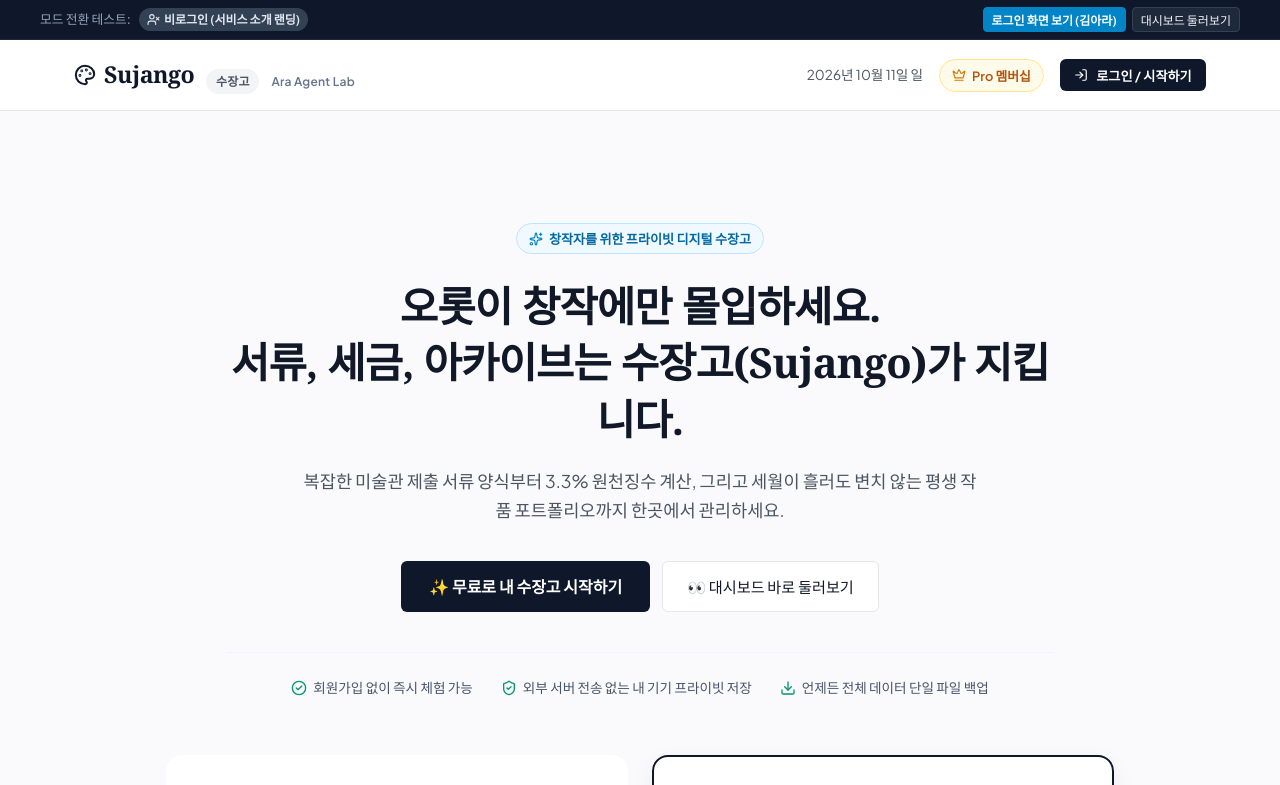
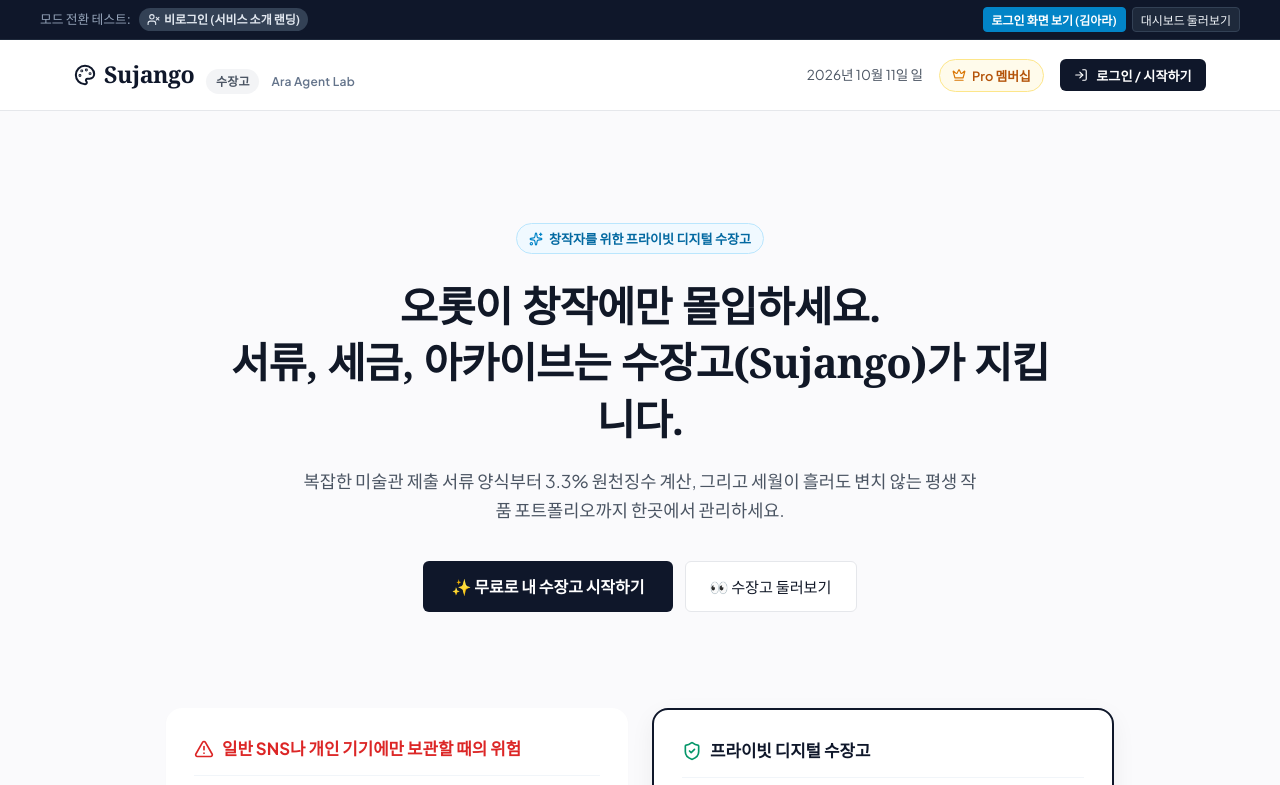
Before and after one commit to ARA3827/sujango, a React (Vite) app: page / in a window 1280 px wide. Shown: the top 785 px of the page. Built offline with nearby package versions, Linux system fonts and the light colour scheme; a web font is replaced by a local one.

Commit message:
refactor: simplify landing hero by removing trust strip and renaming explore button to 수장고 둘러보기

```diff
--- a/src/components/LandingPage.jsx
+++ b/src/components/LandingPage.jsx
@@ -44,23 +44,8 @@ export default function LandingPage({ onOpenLogin, onExploreGuest, onOpenPricing
             ✨ 무료로 내 수장고 시작하기
           </button>
           <button onClick={onExploreGuest} className="btn-outline" style={{ padding: '0.85rem 1.5rem', fontSize: '0.95rem' }}>
-            👀 대시보드 바로 둘러보기
+            👀 수장고 둘러보기
           </button>
-        </div>
-
-        <div className="landing-trust-strip">
-          <div className="trust-item">
-            <CheckCircle2 size={16} color="#059669" />
-            <span>회원가입 없이 즉시 체험 가능</span>
-          </div>
-          <div className="trust-item">
-            <ShieldCheck size={16} color="#059669" />
-            <span>외부 서버 전송 없는 내 기기 프라이빗 저장</span>
-          </div>
-          <div className="trust-item">
-            <Download size={16} color="#059669" />
-            <span>언제든 전체 데이터 단일 파일 백업</span>
-          </div>
         </div>
       </section>
 
```
